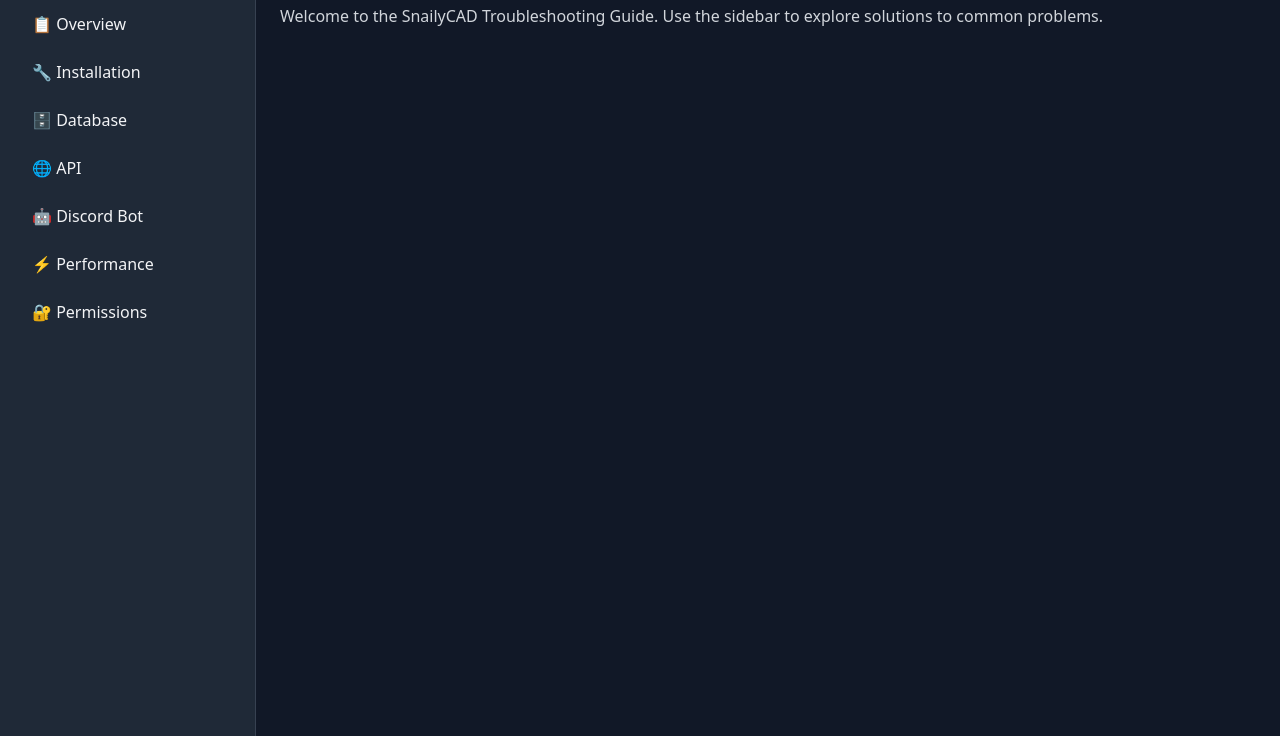
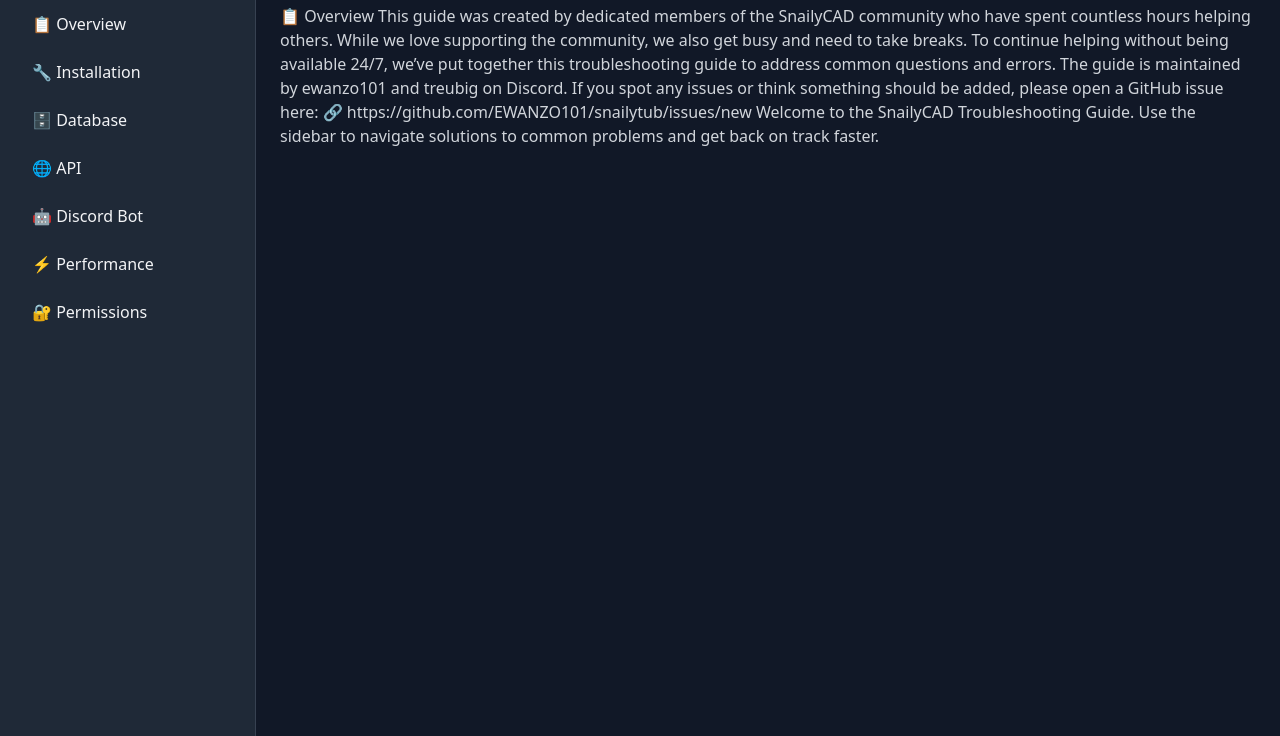
Before and after one commit to EWANZO101/snailytub, a plain HTML site: page index.html in a window 1280 px wide. Shown: the part 129-865 px from the top of the page. Drawn offline with nearby package versions, Linux system fonts and the light colour scheme.

Commit message:
Update index.html

```diff
--- a/index.html
+++ b/index.html
@@ -61,7 +61,15 @@
     <main class="flex-1 p-6 space-y-10">
       <section id="section-overview">
         <h2 class="text-3xl font-bold mb-2">📋 Overview</h2>
-        <p class="text-gray-300">Welcome to the SnailyCAD Troubleshooting Guide. Use the sidebar to explore solutions to common problems.</p>
+        <p class="text-gray-300">📋 Overview
+
+This guide was created by dedicated members of the SnailyCAD community who have spent countless hours helping others. While we love supporting the community, we also get busy and need to take breaks. To continue helping without being available 24/7, we’ve put together this troubleshooting guide to address common questions and errors.
+
+The guide is maintained by ewanzo101 and treubig on Discord.
+If you spot any issues or think something should be added, please open a GitHub issue here:
+🔗 https://github.com/EWANZO101/snailytub/issues/new
+
+Welcome to the SnailyCAD Troubleshooting Guide. Use the sidebar to navigate solutions to common problems and get back on track faster.</p>
       </section>
 
       <section id="section-installation" class="hidden">
```
